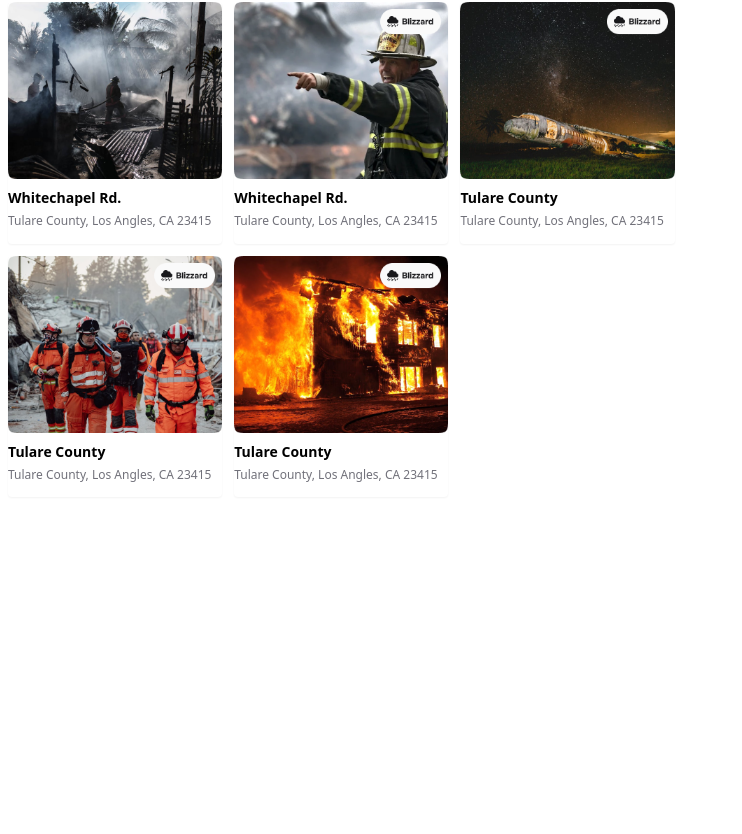
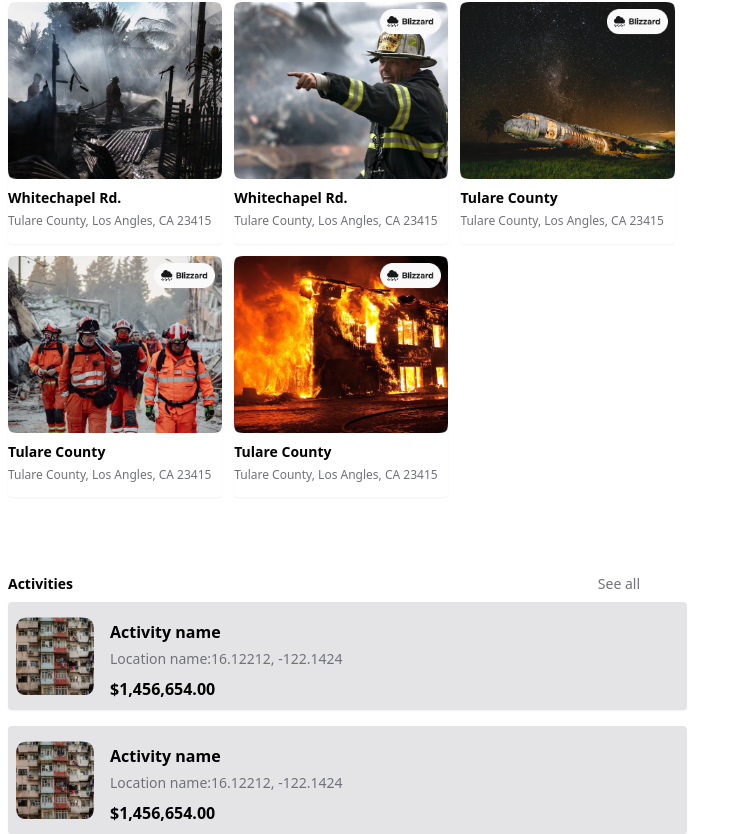
Before and after one commit to yeasinarafat51/cyper-tailwind, a React (Vite) app: page /locations in a window 1280 px wide. Shown: the part 467-1301 px from the top of the page, without its empty margins (0-742 px from the left). Before the commit the page ends 996 px from the top, so only its background shows below. Built offline with nearby package versions, Linux system fonts and the light colour scheme.

Commit message:
activites

```diff
--- a/src/Pages/Locations.jsx
+++ b/src/Pages/Locations.jsx
@@ -2,7 +2,8 @@
 import Searchloctation from '../common/Searchloctation'
 import icon from '../Images/Group 1171276286.png'
 import icon1 from '../Images/Group 1171276286 (1).png'
-import Card from '../shared/Card'
+import img from '../Images/Rectangle 420102.png'
+
 import Cardlocation from '../shared/Cardlocation'
 
 const Locations = () => {
@@ -48,6 +49,36 @@ const Locations = () => {
 
             {/* location-part */}
 
+            {/* activites */}
+            <div>
+                <div className='flex justify-between items-center py-2'>
+                <h2 className="text-[14px] font-semibold  ">Activities</h2>
+                <p className='font-[400px] text-[14px] text-[#71717A]'>See all</p>
+
+                </div>
+                <div className='space-y-4' >
+                <div  className="  flex justify-start items-center gap-4 lg:w-[679px] md::w-[679px] h-[108px] bg-[#E4E4E7] rounded overflow-hidden px-2 shadow-sm ">
+          <img className="w-[78px] h-[78px] object-cover" src={img} alt='/' />
+         <div className='gap-4'>
+         <h1 className="font-semibold text-[16px] mt-2 mb-1">Activity name</h1>
+            <p className="text-[#71717A] text-[14px] mb-2">Location name:16.12212, -122.1424</p>
+            <span className="text-[16px] font-semibold pt-2 ">$1,456,654.00</span>
+         </div>
+
+        </div>
+                <div  className="  flex justify-start items-center gap-4 lg:w-[679px] md::w-[679px] h-[108px] bg-[#E4E4E7] rounded overflow-hidden px-2 shadow-sm ">
+          <img className="w-[78px] h-[78px] object-cover" src={img} alt='/' />
+         <div className='gap-4'>
+         <h1 className="font-semibold text-[16px] mt-2 mb-1">Activity name</h1>
+            <p className="text-[#71717A] text-[14px] mb-2">Location name:16.12212, -122.1424</p>
+            <span className="text-[16px] font-semibold pt-2 ">$1,456,654.00</span>
+         </div>
+
+        </div>
+                </div>
+            </div>
+            {/* activites */}
+
             </div>
 
             {/* map */}
```
Also changed, not shown: src/Images/Rectangle 420102.png (added).
